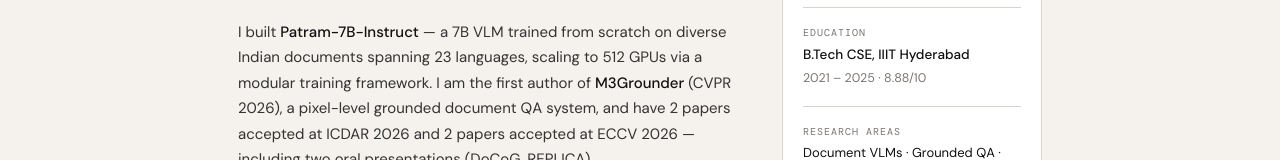
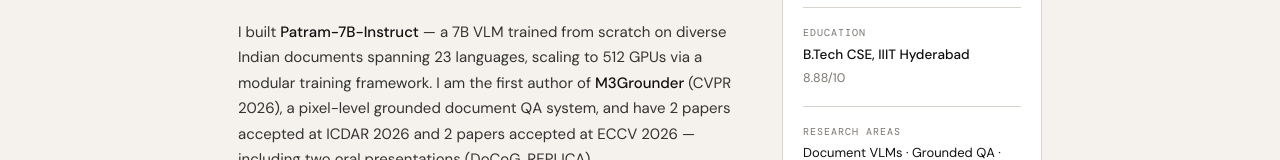
Before and after one commit to venkatakesavvenna/venkatakesavvenna, a plain HTML site: page index.html in a window 1280 px wide. Shown: the part 478-638 px from the top of the page. Drawn offline with nearby package versions, Linux system fonts and the light colour scheme.

Commit message:
Update index.html

```diff
--- a/index.html
+++ b/index.html
@@ -386,7 +386,7 @@
         </div>
         <div class="info-row">
           <div class="info-label">Education</div>
-          <div class="info-val">B.Tech CSE, IIIT Hyderabad<br><span style="font-weight:400;font-size:12.5px;color:var(--muted)">2021 – 2025 · 8.88/10</span></div>
+          <div class="info-val">B.Tech CSE, IIIT Hyderabad<br><span style="font-weight:400;font-size:12.5px;color:var(--muted)">8.88/10</span></div>
         </div>
         <div class="info-row">
           <div class="info-label">Research areas</div>
```
